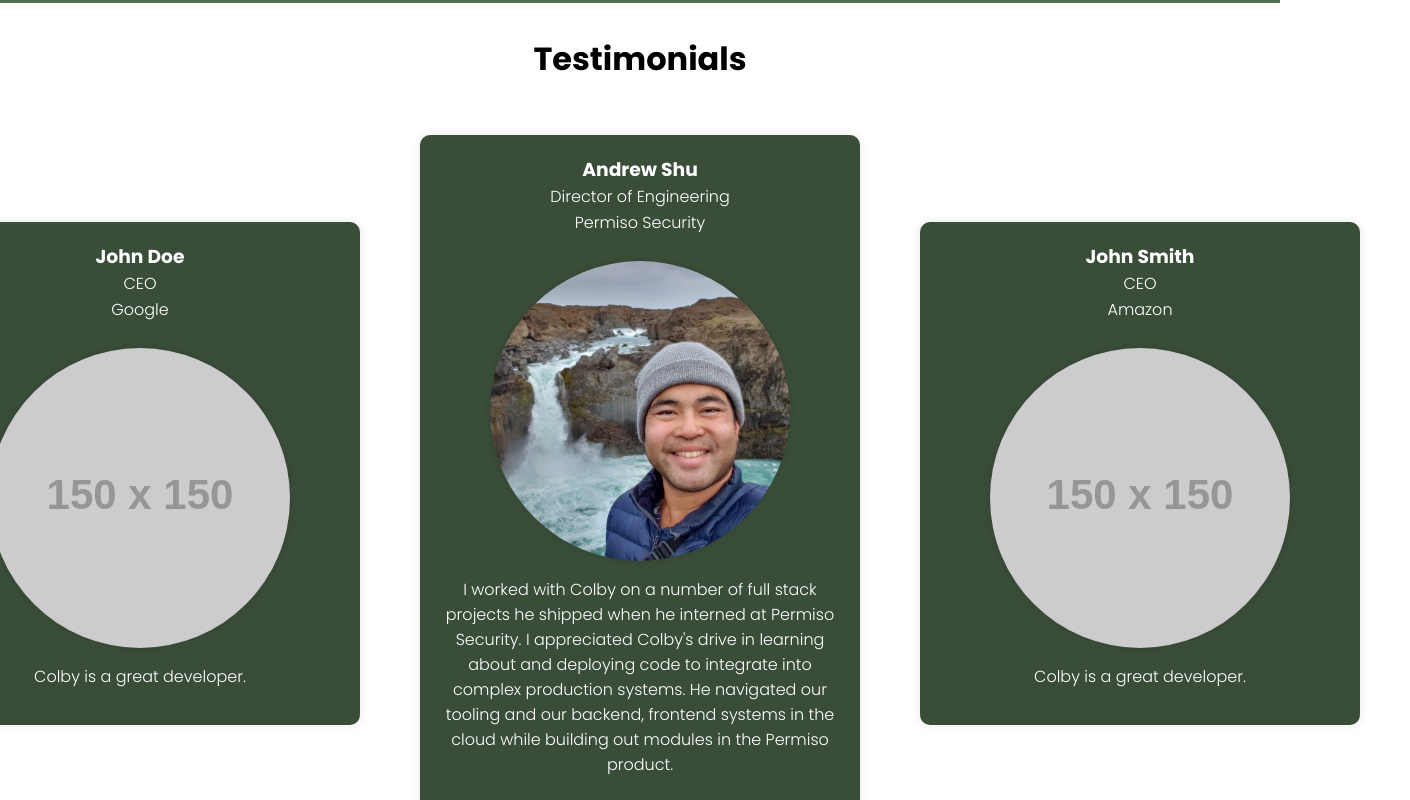
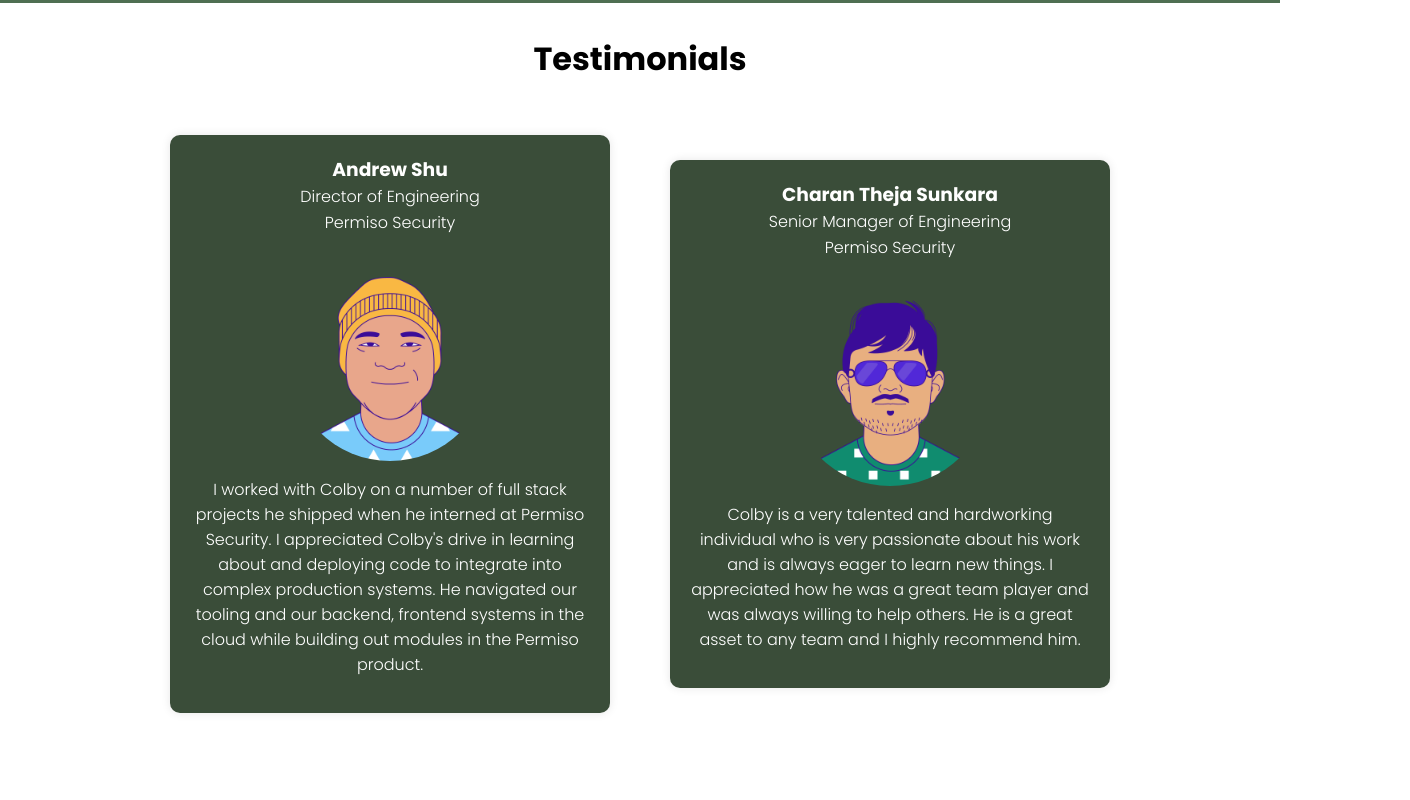
Before and after one commit to colbytomita/portfolio-react, a React (Create React App) app: page / in a window 1280 px wide. Shown: the part 4540-5340 px from the top of the page, 1410 px wide, since content can reach past the window. Built offline with nearby package versions, Linux system fonts and the light colour scheme.

Commit message:
added a second testimonial for charan

```diff
--- a/src/components/TestimonialCard.css
+++ b/src/components/TestimonialCard.css
@@ -5,6 +5,7 @@
   padding: 20px;
   margin: 0 30px;
   width: 400px;
+  max-height: 550px;
   text-align: center;
   color: white;
 }
@@ -20,9 +21,10 @@
 
 .testimonial-card img {
   border-radius: 50%;
-  width: 300px;
-  height: 300px;
+  width: 200px;
+  height: 200px;
   margin: 0 auto;
   display: block;
-  box-shadow: 0 0 10px rgba(0, 0, 0, 0.1);
+  /* box-shadow: 0 0 10px rgba(0, 0, 0, 0.1); */
+  border: none;
 }
--- a/src/components/Testimonials.jsx
+++ b/src/components/Testimonials.jsx
@@ -1,7 +1,8 @@
 import React from "react";
 import "./Testimonials.css";
 import TestimonialCard from "./TestimonialCard";
-import TestimonialImg1 from "../images/andrew.jpg";
+import TestimonialImg1 from "../images/andrew.webp";
+import TestimonialImg2 from "../images/charan.webp";
 
 const Testimonials = () => {
   return (
@@ -9,13 +10,13 @@
       <div className="testimonial-body">
         <h1>Testimonials</h1>
         <div className="testimonial-container">
-          <TestimonialCard
+          {/* <TestimonialCard
             name="John Doe"
             jobTitle="CEO"
             company="Google"
             image="https://via.placeholder.com/150"
             text="Colby is a great developer."
-          />
+          /> */}
           <TestimonialCard
             name="Andrew Shu"
             jobTitle="Director of Engineering"
@@ -24,11 +25,11 @@
             text="I worked with Colby on a number of full stack projects he shipped when he interned at Permiso Security. I appreciated Colby's drive in learning about and deploying code to integrate into complex production systems. He navigated our tooling and our backend, frontend systems in the cloud while building out modules in the Permiso product. "
           />
           <TestimonialCard
-            name="John Smith"
-            jobTitle="CEO"
-            company="Amazon"
-            image="https://via.placeholder.com/150"
-            text="Colby is a great developer."
+            name="Charan Theja Sunkara"
+            jobTitle="Senior Manager of Engineering"
+            company="Permiso Security"
+            image={TestimonialImg2}
+            text="Colby is a very talented and hardworking individual who is very passionate about his work and is always eager to learn new things. I appreciated how he was a great team player and was always willing to help others. He is a great asset to any team and I highly recommend him."
           />
         </div>
       </div>
```
Also changed, not shown: src/images/andrew.webp (added), src/images/charan.webp (added).
